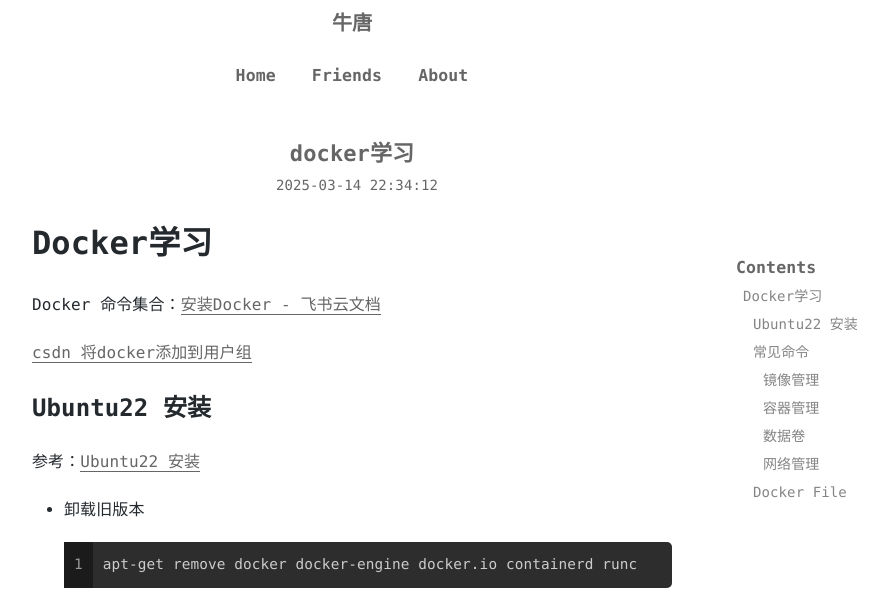
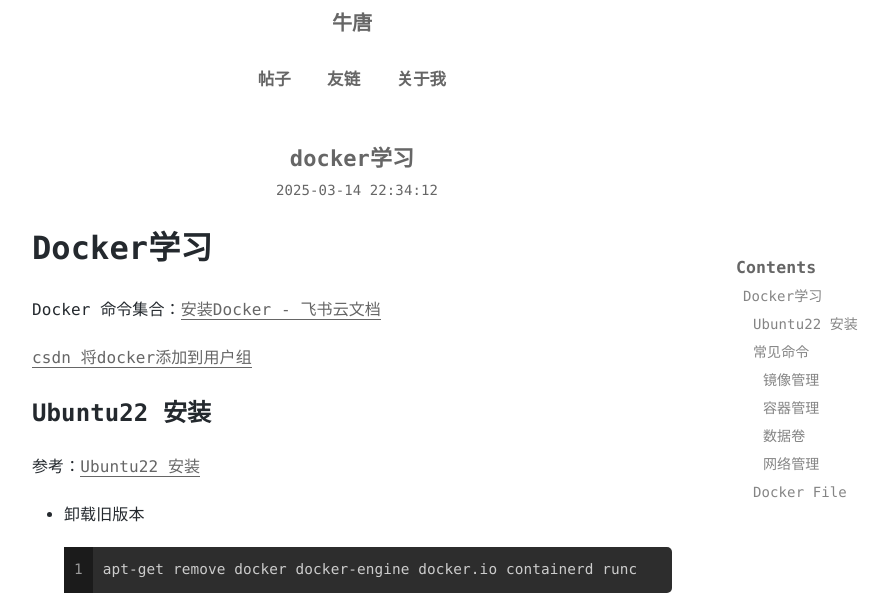
Before and after one commit to nutangelo/nutangelo.github.io, a plain HTML site: page 2025/03/14/docker/index.html in a window 1280 px wide. Shown: the part 155-756 px from the top of the page, without its empty margins (288-1176 px from the left). Drawn offline with nearby package versions, Linux system fonts and the light colour scheme; some icons are missing; a small style sheet from the web is missing.

Commit message:
Site updated: 2025-03-15 16:27:07

```diff
--- a/2025/03/14/docker/index.html
+++ b/2025/03/14/docker/index.html
@@ -79,15 +79,15 @@
     <ul>
 
         <li class="nav-item" data-path="/">
-          <a href="/">Home</a>
+          <a href="/">帖子</a>
         </li>
 
         <li class="nav-item" data-path="/friends/">
-          <a href="/friends/">Friends</a>
+          <a href="/friends/">友链</a>
         </li>
 
         <li class="nav-item" data-path="/about/">
-          <a href="/about/">About</a>
+          <a href="/about/">关于我</a>
         </li>
 
     </ul>
```
Also changed, not shown: 2025/03/14/hello-world/index.html (+3 -3 lines), 2025/03/14/message/index.html (+3 -3 lines), 2025/03/15/Linux系统编程/index.html (+3 -3 lines), about/index.html (+3 -3 lines), archives/2025/03/index.html (+3 -3 lines), archives/2025/index.html (+3 -3 lines), archives/index.html (+3 -3 lines), friends/index.html (+3 -3 lines), index.html (+3 -3 lines), tags/index.html (+3 -3 lines).
